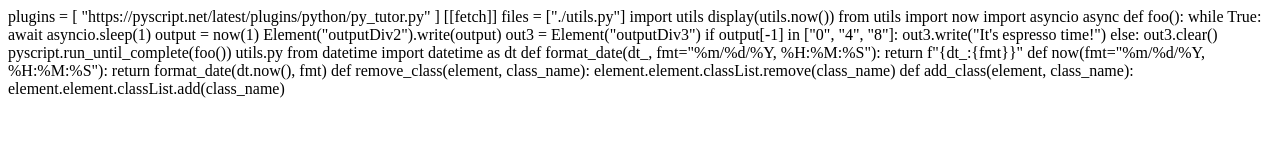
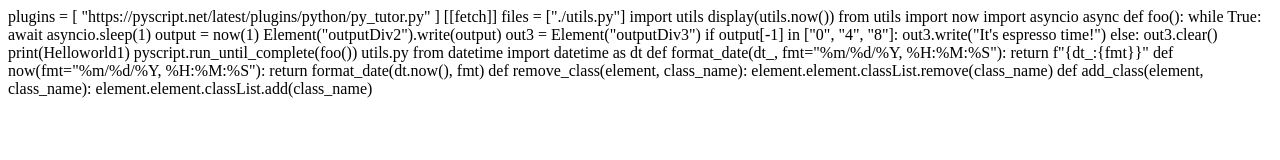
Before and after one commit to johnny1976/pyscript-demos, a plain HTML site: page index.html in a window 1280 px wide. Drawn offline with Linux system fonts and the light colour scheme.

Commit message:
Update indexhello1.html

```diff
--- a/index.html
+++ b/index.html
@@ -25,6 +25,7 @@
                           out3.write("It's espresso time!")
                         else:
                           out3.clear()
+                     print(Helloworld1)
 
                     pyscript.run_until_complete(foo())
                 </py-script>
```
